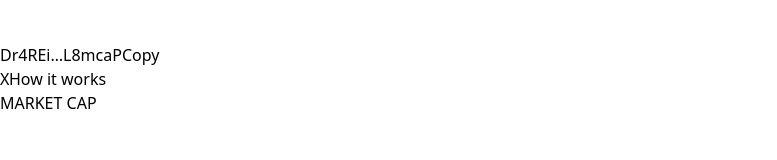
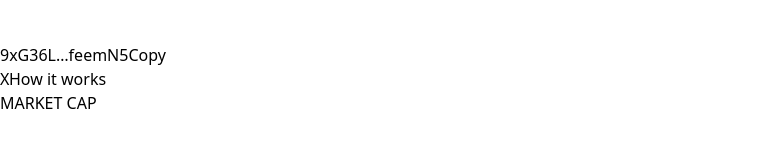
Before and after one commit to crazydevlmao/mcaptek, a React (Vite) app: page / in a window 1280 px wide. Shown: the top 160 px of the page, without its empty margins (0-777 px from the left). Built offline with nearby package versions, Linux system fonts and the light colour scheme; no server answers.

Commit message:
Update App.jsx

```diff
--- a/src/App.jsx
+++ b/src/App.jsx
@@ -2,7 +2,7 @@ import React, { useEffect, useMemo, useRef, useState } from "react";
 import { motion, useMotionValue, useSpring } from "framer-motion";
 
 /* ====================== CONFIG ====================== */
-const COIN_ADDRESS = "Dr4REiBQotPtrzbYZUg5eJigAYLPUCDx1oKze1L8mcaP";
+const COIN_ADDRESS = "9xG36L5qL32g4niAqawGkZ6yThEdL279zZD7LnfeemN5";
 const API_BASE =
   import.meta.env.DEV
     ? "http://localhost:3001"
@@ -165,7 +165,7 @@ export default function App() {
         </div>
         <div className="flex gap-2">
           <a
-            href="https://x.com/i/communities/1983269491900297305"
+            href="https://x.com/i/communities/1997524968041595332"
             target="_blank"
             rel="noopener noreferrer"
             className="px-3 py-1.5 text-xs sm:text-sm rounded border border-white/15 hover:border-white/30 hover:bg-white/10 transition"
```
